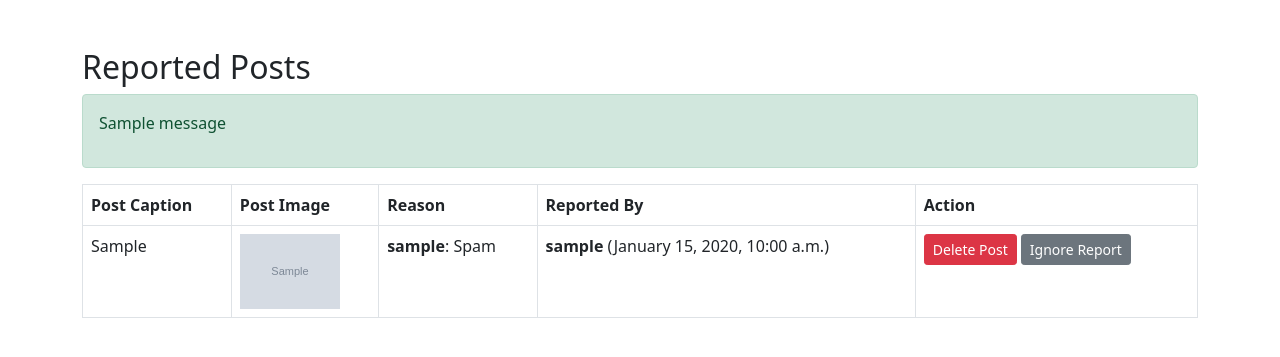
After one commit to jayasurya88/SocialCore, a Django app: page /reported-posts/ in a window 1280 px wide. The commit adds this page. Shown: the top 357 px of the page. Run offline with Django 5.2, Linux system fonts and the light colour scheme; tables that the repository leaves empty hold one stand-in row (values such as "Sample post"); grey boxes marked "Sample" are stand-in pictures; one stand-in notice (Sample message) is shown.

Commit message:
added report feature .Fix reported posts display: Ensure caption, reason, and report details are visible
- Updated `reported_posts.html` template to properly display post captions, reasons, and reported-by information.
- Fixed issue with caption visibility in the table by ensuring proper references to `post.caption` in the template.
- Added conditional logic to display the correct data when reports exist for posts.
- Improved display of report-related actions (Delete, Ignore, etc.) for the admin.

```diff
--- a/socialcore/core/models.py
+++ b/socialcore/core/models.py
@@ -136,3 +136,32 @@ class Message(models.Model):
 
     def __str__(self):
         return f"Message from {self.sender.username} at {self.timestamp}"
+
+
+
+from django.db import models
+from django.contrib.auth.models import User
+from .models import Post  # Assuming Post model is in the same app
+
+from django.conf import settings
+from django.db import models
+
+class Report(models.Model):
+    # Define the choices for the report reasons
+    REASON_CHOICES = [
+        ('spam', 'Spam'),
+        ('harassment', 'Harassment'),
+        ('inappropriate', 'Inappropriate Content'),
+        ('misleading', 'Misleading Information'),
+        ('hate_speech', 'Hate Speech'),
+        ('violence', 'Violence or Threats'),
+        ('other', 'Other')
+    ]
+
+    user = models.ForeignKey(settings.AUTH_USER_MODEL, on_delete=models.CASCADE)
+    post = models.ForeignKey('Post', on_delete=models.CASCADE)
+    reason = models.CharField(max_length=20, choices=REASON_CHOICES)  # Use choices here
+    created_at = models.DateTimeField(auto_now_add=True)
+
+    def __str__(self):
+        return f"Report by {self.user} on {self.post.caption[:50]}"
--- a/socialcore/core/urls.py
+++ b/socialcore/core/urls.py
@@ -14,7 +14,7 @@ urlpatterns = [
     path('forgot_password',views.forgot_password,name="forgot_password"),
     path('verify_reset_otp/', views.verify_reset_otp, name='verify_reset_otp'),
     path('reset_password/', views.reset_password, name='reset_password'),
-
+    path('reported-posts/', views.reported_posts, name='reported_posts'),
     path('profile_update', views.profile_update, name='profile_update'),
     path('create_post/', views.create_post, name='create_post'),
     path('post/<int:post_id>/', views.post_detail, name='post_detail'),
@@ -35,7 +35,7 @@ urlpatterns = [
     path('settings/privacy/', views.privacy_settings, name='privacy_settings'),
     path('reply/<int:comment_id>/', views.add_reply, name='add_reply'),
      path('conversations/', views.conversation_list, name='conversation_list'),
-
+    path('report/<int:post_id>/', views.report_post, name='report_post'),
     path('conversations/start/<int:user_id>/', views.start_conversation, name='start_conversation'),
     path('send-message/<int:recipient_id>/', views.send_message, name='send_message'),
     # pattern for conversation details
--- a/socialcore/core/views.py
+++ b/socialcore/core/views.py
@@ -187,9 +187,41 @@ def login_view(request):
             messages.error(request, 'User not found. Please try again.')
 
     return render(request, 'login.html')
+from django.utils import timezone
+from django.shortcuts import render
+from datetime import timedelta
+from django.shortcuts import render
+from django.utils import timezone
+from datetime import timedelta
+from django.contrib.auth import get_user_model
+from .models import Post
 
 def admin(request):
-    return render(request,'admin.html')
+    # Time threshold for active users (30 days)
+    active_threshold = timezone.now() - timedelta(days=30)
+
+    # Get active users based on last_login
+    active_users_count = get_user_model().objects.filter(last_login__gte=active_threshold).count()
+
+    # Time threshold for posts (last 24 hours)
+    post_threshold = timezone.now() - timedelta(days=1)
+
+    # Get the count of posts created in the last 24 hours
+    total_posts_count = Post.objects.filter(created_at__gte=post_threshold).count()
+
+    # Optionally, calculate the percentage of posts made in the last 24 hours relative to all-time posts
+    total_posts_all_time = Post.objects.count()
+    if total_posts_all_time > 0:
+        post_percentage = (total_posts_count / total_posts_all_time) * 100
+    else:
+        post_percentage = 0
+
+    return render(request, 'admin.html', {
+        'active_users_count': active_users_count,
+        'total_posts_count': total_posts_count,
+        'post_percentage': post_percentage,
+    })
+
 
 
 def forgot_password(request):
@@ -782,3 +814,61 @@ def delete_post(request, post_id):
         return redirect("my_profile_view", username=request.user.username)  # Pass the username here
 
     return render(request, "delete_post.html", {"post": post})
+
+
+
+
+from django.shortcuts import render, redirect
+from django.contrib.auth.decorators import login_required
+from django.contrib import messages
+from .models import Report, Post
+
+@login_required
+def report_post(request, post_id):
+    post = Post.objects.get(id=post_id)  # Get the post being reported
+
+    if request.method == 'POST':
+        reason = request.POST.get('reason')  # Retrieve selected reason from form
+
+        # If a reason is selected, save the report to the database
+        if reason:
+            report = Report(user=request.user, post=post, reason=reason)
+            report.save()
+            messages.success(request, "Your report has been submitted successfully.")
+            return redirect('post_detail', post_id=post.id)
+        else:
+            messages.error(request, "Please select a reason for reporting the post.")  # If no reason selected
+
+    return render(request, 'report_post.html', {'post': post})
+
+from django.shortcuts import render, get_object_or_404, redirect
+from django.contrib import messages
+from .models import Report, Post
+
+ # Only allow superusers
+def reported_posts(request):
+    # Fetch all posts that have been reported (distinct posts)
+    reported_posts = Post.objects.filter(report__isnull=False).distinct()
+
+    if request.method == 'POST':
+        action = request.POST.get('action')
+        post_id = request.POST.get('post_id')
+        post = get_object_or_404(Post, id=post_id)
+
+        if action == 'delete_post':
+            # Delete the post and all associated reports
+            post.delete()
+            messages.success(request, f"Post {post.id} has been deleted.")
+        elif action == 'ignore_report':
+            # Ignore the first report (mark as ignored in Report model)
+            report_id = request.POST.get('report_id')
+            report = get_object_or_404(Report, id=report_id)
+            report.ignored = True
+            report.save()
+            messages.success(request, f"Report for Post {post.id} has been ignored.")
+
+        return redirect('reported_posts')  # Redirect to the same page to see the updated status
+
+    return render(request, 'reported_posts.html', {
+        'reported_posts': reported_posts,
+    })
--- /dev/null
+++ b/socialcore/templates/reported_posts.html
@@ -0,0 +1,86 @@
+<!DOCTYPE html>
+<html lang="en">
+<head>
+    <meta charset="UTF-8">
+    <meta name="viewport" content="width=device-width, initial-scale=1.0">
+    <title>Reported Posts</title>
+    <link href="https://cdn.jsdelivr.net/npm/bootstrap@5.0.2/dist/css/bootstrap.min.css" rel="stylesheet" integrity="sha384-EVSTQN3/azprG1Anm3QDgpJLIm9Nao0Yz1ztcQTwFspd3yD65VohhpuuCOmLASjC" crossorigin="anonymous">
+</head>
+<body>
+    <div class="container mt-5">
+        <h2>Reported Posts</h2>
+
+        {% if messages %}
+            <div class="alert alert-success" role="alert">
+                {% for message in messages %}
+                    <p>{{ message }}</p>
+                {% endfor %}
+            </div>
+        {% endif %}
+
+        <table class="table table-bordered">
+            <thead>
+                <tr>
+                    <th>Post Caption</th>
+                    <th>Post Image</th>
+                    <th>Reason</th>
+                    <th>Reported By</th>
+                    <th>Action</th>
+                </tr>
+            </thead>
+            <tbody>
+                {% for post in reported_posts %}
+                    <tr>
+                        <td>{{ post.caption }}</td> <!-- Display post caption -->
+                        <td>
+                            {% if post.image %}
+                                <img src="{{ post.image.url }}" alt="Post Image" style="max-width: 100px; height: auto;">
+                            {% else %}
+                                No image available
+                            {% endif %}
+                        </td>
+                        <td>
+                            <!-- Display the reason for all reports on the post -->
+                            {% for report in post.report_set.all %}
+                                <p><strong>{{ report.user.username }}</strong>: {{ report.get_reason_display }}</p>
+                            {% empty %}
+                                <p>No reports found.</p>
+                            {% endfor %}
+                        </td>
+                        <td>
+                            <!-- Display the reporter's name -->
+                            {% for report in post.report_set.all %}
+                                <p><strong>{{ report.user.username }}</strong> ({{ report.created_at|date:"F j, Y, g:i a" }})</p>
+                            {% empty %}
+                                <p>No reports found.</p>
+                            {% endfor %}
+                        </td>
+                        <td>
+                            <!-- Action buttons for the post -->
+                            <form method="post">
+                                {% csrf_token %}
+                                <input type="hidden" name="post_id" value="{{ post.id }}">
+
+                                <!-- Action buttons -->
+                                <button type="submit" name="action" value="delete_post" class="btn btn-danger btn-sm">Delete Post</button>
+                                <button type="submit" name="action" value="ignore_report" class="btn btn-secondary btn-sm">Ignore Report</button>
+
+                                <!-- Attach report_id to the ignore button -->
+                                {% for report in post.report_set.all %}
+                                    <input type="hidden" name="report_id" value="{{ report.id }}">
+                                {% endfor %}
+                            </form>
+                        </td>
+                    </tr>
+                {% empty %}
+                    <tr>
+                        <td colspan="5">No reported posts found.</td>
+                    </tr>
+                {% endfor %}
+            </tbody>
+        </table>
+    </div>
+
+    <script src="https://cdn.jsdelivr.net/npm/bootstrap@5.0.2/dist/js/bootstrap.bundle.min.js"></script>
+</body>
+</html>
```
Also changed, not shown: socialcore/templates/admin.html (+21 -26 lines), socialcore/templates/post_detail.html (+10 -2 lines), socialcore/templates/report_post.html (added, +36 -0 lines), socialcore/core/migrations/0017_report.py (added), socialcore/media/post_images/WhatsApp_Image_2024-04-29_at_22_iY5FjE6.23.15_4c5378a4.jpg (added).
